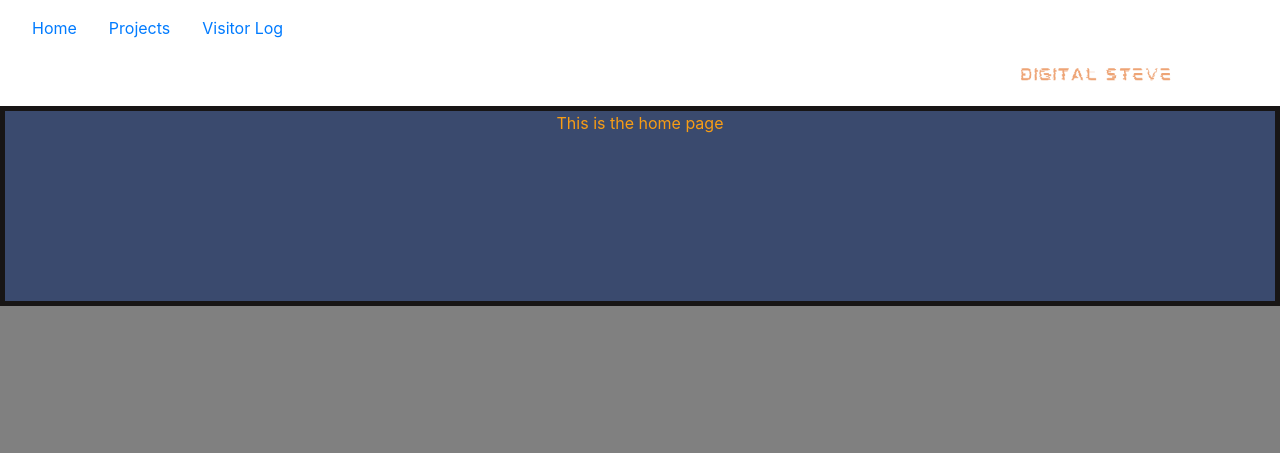
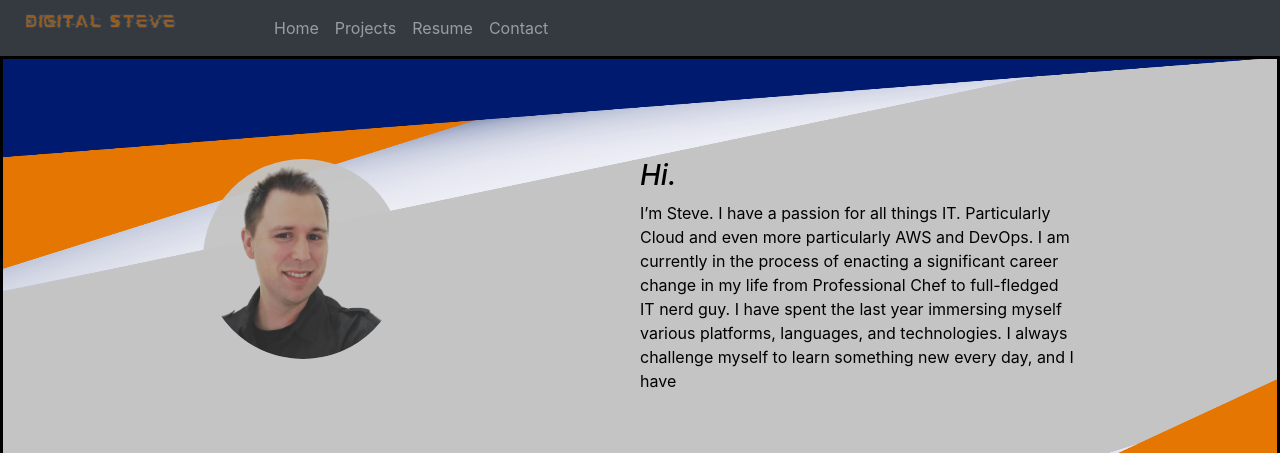
Before and after one commit to syuhas/web_resume, a Flask app: page / in a window 1280 px wide. Shown: the top 453 px of the page. Run offline with Flask 2, Linux system fonts and the light colour scheme.

Commit message:
reformatted and designed site

```diff
--- /dev/null
+++ b/website/static/custom.css
@@ -0,0 +1,68 @@
+
+div.main {
+    height: auto;
+    min-height: 600px;
+    width: auto;
+
+    background-size: 100% 100%;
+    text-align: center;
+    background-image: url(../static/tester.png);
+    border: 3px solid rgb(0, 0, 0);
+
+  }
+
+  .body_home {
+    text-align: left;
+  }
+
+  .flex-container {
+    display: flex;
+    padding-top: 100px;
+    padding-left: 200px;
+    padding-right: 200px;
+  }
+
+
+
+  .flex-greeting {
+    color: rgb(0, 0, 0);
+    opacity: 100%;
+  }
+
+  .flex-child {
+    flex: 1;
+
+  }
+
+
+
+  .flex-container img {
+    height: auto;
+    width: 200px;
+    opacity: 95%;
+    clip-path: circle();
+    background-color: rgb(196, 196, 196);
+  }
+
+
+
+
+
+
+
+  .footer {
+    background-color: rgb(70, 70, 70);
+    border: 3px solid rgb(23, 21, 21);
+    height: 100px;
+    position: fixed;
+    bottom: 0;
+    width: 100%;
+    left: 0;
+    text-align: center;
+    padding-top: 30px;
+  }
+
+
+  .footer img {
+    opacity: 60%;
+  }
--- a/website/static/main.css
+++ /dev/null
@@ -1,68 +0,0 @@
-
-
-
-div.logo {
-  padding: 20;
-  text-align: right;
-  margin: 20;
-}
-
-#navigation-container {
-  padding: 0;
-  margin: 0;
-  box-sizing: border-box;
-  width: 100%;
-}
-
-
-
-
-
-
-
-
-
-div.main {
-  height: auto;
-  min-height: 200px;
-  width: 100%;
-  background-color: rgb(58, 74, 110);
-
-  text-align: center;
-  border: 05px solid rgb(23, 21, 21);
-
-}
-div.main_text {
-  color: rgb(248, 157, 21);
-}
-
-
-
-div.nav-link {
-  font-family: Arial, Helvetica, sans-serif;
-  opacity: 75;
-}
-
-center.builtwith {
-  font: 200;
-  font-family: system-ui, -apple-system, BlinkMacSystemFont, 'Segoe UI', Roboto, Oxygen, Ubuntu, Cantarell, 'Open Sans', 'Helvetica Neue', sans-serif;
-  color: rgb(0, 0, 0);
-  opacity: 0.4
-}
-
-div.picbar {
-  background-image: url(../static/cloudbar.png);
-  border: 05px solid rgb(23, 21, 21);
-  height: 114px;
-  width: auto;
-}
-
-div.picbar_img img {
-  opacity: 0.3;
-}
-
-div.footer {
-  height: 150px;
-  width: 100%;
-  background-color: grey;
-}
--- a/website/templates/base.html
+++ b/website/templates/base.html
@@ -5,76 +5,49 @@
         <meta http-equiv="X-UA-Compatible" content="IE=edge">
         <meta name="viewport" content="width=device-width, initial-scale=1, shrink-to-fit=no">
         <!-- Bootstrap CSS-->
-        <link rel="stylesheet" href="{{ url_for('static', filename='main.css') }}">
         <link rel="stylesheet" href="https://cdn.jsdelivr.net/npm/bootstrap@4.1.3/dist/css/bootstrap.min.css"
         integrity="sha384-MCw98/SFnGE8fJT3GXwEOngsV7Zt27NXFoaoApmYm81iuXoPkFOJwJ8ERdknLPMO"
         crossorigin="anonymous">
+        <link rel="stylesheet" href="{{ url_for('static', filename='custom.css') }}">
         <link rel="icon" type="image/ico" href="{{ url_for('static', filename='cloudcomp.png')}}">
         <!--title template-->
         <title>{% block title %}Home{% endblock %}</title>
     </head>
 
     <body>
+        <!--Digital steve logo(home link) and navbar-->
+
+
+
+        <nav class="navbar navbar-expand-lg navbar-dark bg-dark">
+            <a href="/"><img src="{{ url_for('static', filename='digitalsteve.png') }}" alt="Home" width="250px" style="opacity: 50%;"></a>
+            <button
+                class="navbar-toggler"
+                type="button"
+                data-toggle="collapse"
+                data-target="#navbar"
+            >
+                <span class="navbar-toggler-icon"></span>
+            </button>
+            <div class="collapse navbar-collapse" id="navbar">
+                <div class="navbar-nav">
+
+                    <a class="nav-item nav-link" id="home" href="/">Home</a>
+                    <a class="nav-item nav-link" id="projects" href="/projects">Projects</a>
+                    <a class="nav-item nav-link" id="projects" href="/projects">Resume</a>
+                    <a class="nav-item nav-link" id="projects" href="/projects">Contact</a>
+
+                </div>
+            </div>
+        </nav>
+
+
+
+        <div class="main" style="background-color: rgb(196, 196, 196);">{% block content %} {% endblock %}</div>
 
 
 
 
-          <nav class="navbar navbar-expand-lg navbar-light" style="background-color: #FFFFFF">
-            <button class="navbar-toggler" type="button" data-toggle="collapse" data-target="#navbarSupportedContent" aria-controls="navbarSupportedContent" aria-expanded="false" aria-label="Toggle navigation">
-              <span class="navbar-toggler-icon"></span>
-            </button>
-
-            <div class="collapse navbar-collapse" id="navbarSupportedContent" >
-
-            <ul class="nav justify-content-center">
-                <li class="nav-item">
-                    <a class="nav-link" href="/">Home</a>
-                </li>
-                <li class="nav-item">
-                    <a class="nav-link" href="/projects">Projects</a>
-                </li>
-                <li class="nav-item">
-                    <a class="nav-link" href="/login">Visitor Log</a>
-                </li>
-            </ul>
-            </div>
-
-          </nav>
-
-
-      <div class="logo">
-      <a class="navbar-brand">
-        <img src="{{ url_for('static', filename='digitalsteve.png') }}" alt="" height="40">
-      </a>
-      </div>
-
-
-
-
-
-
-        <div class="main">{% block content %} {% endblock %}</div>
-
-
-
-        <div class="footer">
-
-        </div>
-
-
-
-        <div class="picbar">
-
-            <div class="picbar_img">
-                <div><center class="builtwith">Built With: </center></div>
-                <center>
-                    <img src="{{ url_for('static', filename='git.png') }}" width="50" height="50" />
-                    <img src="{{ url_for('static', filename='aws.png') }}" width="70" height="50"/>
-                    <img src="{{ url_for('static', filename='python.png') }}" width="35" height="35"/>
-                    <img src="{{ url_for('static', filename='flask.png') }}" width="35" height="35"/>
-                </center>
-            </div>
-        </div>
 
 
         <!--jQuery, Popper, Boostrap-->
@@ -91,4 +64,11 @@
         crossorigin="anonymous"
         ></script>
     </body>
+    <footer class="footer">
+        Built With:
+            <img src="{{ url_for('static', filename='git.png') }}" width="30" height="30" />
+            <img src="{{ url_for('static', filename='aws.png') }}" width="70" height="50"/>
+            <img src="{{ url_for('static', filename='python.png') }}" width="25" height="25"/>
+            <img src="{{ url_for('static', filename='flask.png') }}" width="25" height="25"/>
+    </footer>
 </html>
--- a/website/templates/home.html
+++ b/website/templates/home.html
@@ -7,7 +7,30 @@
 {% endblock %}
 {% block content %}
 
-<div class="main_text">This is the home page</div>
+
+<div class="body_home">
+
+    <div class="flex-container">
+        <div class="flex-child"><h5>
+            <div class="float-img-greeting">
+                <img src="{{ url_for('static', filename='portrait.png') }}" alt="">
+            </div>
+        </div>
+        <div class="flex-child">
+            <div class="flex-greeting"><h3 style="color: black; font-style: italic;">Hi.</h3><div>
+            <div class="home_msg">I’m Steve. I have a passion for all things IT.
+                Particularly Cloud and even more particularly AWS and DevOps. I am currently in the process of enacting a significant career change in my life from Professional Chef to full-fledged IT nerd guy.
+                I have spent the last year immersing myself various platforms, languages, and technologies. I always challenge myself to learn something new every day, and I have</div>
+        </div>
+    </div>
+
+
+
+
+
+</div>
+
+
 
 
 
--- a/website/templates/projects.html
+++ b/website/templates/projects.html
@@ -7,7 +7,11 @@
 {% endblock %}
 {% block content %}
 
-<div class="main_text">This is the projects page</div>
+<div class="main_text">
+    <h5 style="padding: 20px;">Projects</h5>
+
+
+</div>
 
 
 
```
Also changed, not shown: website/static/bg_tech.jpg (added), website/static/digitalsteve.png, website/static/portrait.png (added), website/static/tester.jpg (added), website/static/tester.png (added), website/static/tester2.jpg (added), website/static/tester3.jpg (added), website/static/tester4.png (added), 1 other file.
